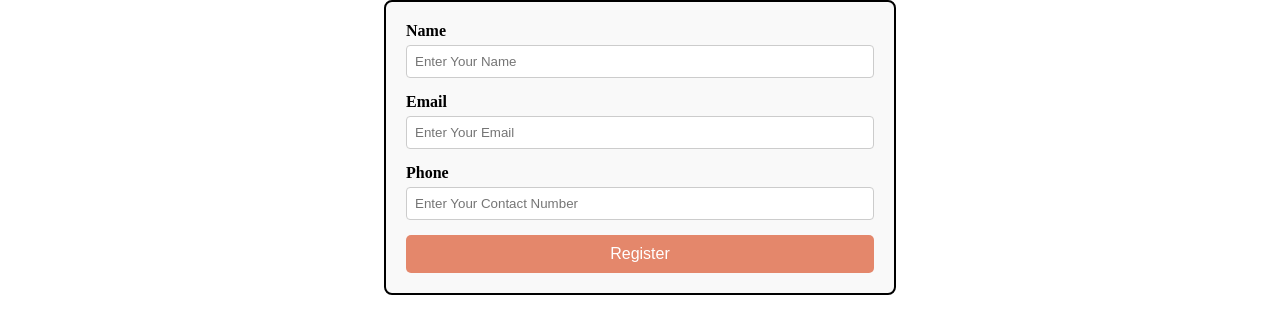
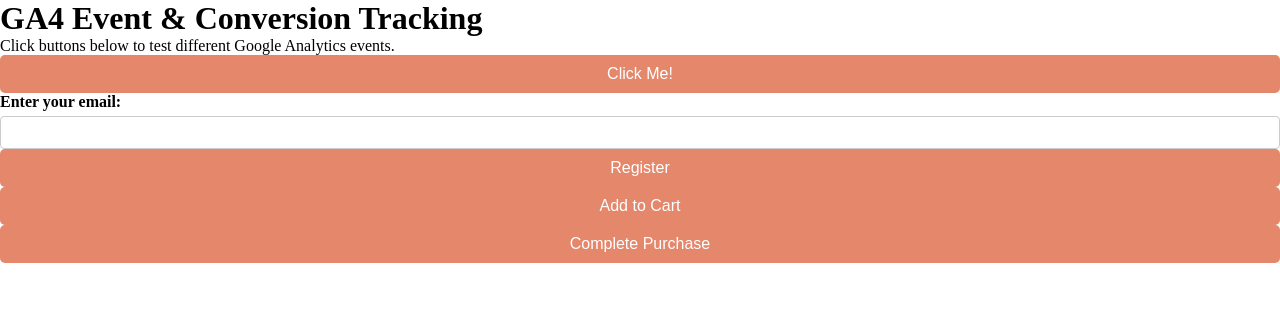
Before and after one commit to aditya34679/aditya, a plain HTML site: page index.html in a window 1280 px wide. Drawn offline with Linux system fonts and the light colour scheme.

Commit message:
Update index.html

```diff
--- a/index.html
+++ b/index.html
@@ -67,33 +67,79 @@
 </head>
 
 <body>
-    <div class="container">
-        <form action="#">
-            <div class="form-group">
-                <label for="name">Name</label>
-                <input type="text" id="name" name="name" placeholder="Enter Your Name" required>
-            </div>
-            <div class="form-group">
-                <label for="email">Email</label>
-                <input type="email" id="email" name="email" placeholder="Enter Your Email" required>
-            </div>
-            <div class="form-group">
-                <label for="phone">Phone</label>
-                <input type="tel" id="phone" name="phone" placeholder="Enter Your Contact Number" required>
-            </div>
-<button id="register-button">Register</button>
 
-<script>
-document.getElementById("register-button").addEventListener("click", function() {
-    gtag("event", "register_click", {
-        event_category: "engagement",
-        event_label: "Register Button",
-    });
-    alert("Event Registered");
-});
-</script>
-        </form>
-    </div>
+    <h1>GA4 Event & Conversion Tracking</h1>
+    <p>Click buttons below to test different Google Analytics events.</p>
+
+    <!-- Button Click Event -->
+    <button onclick="trackButtonClick()">Click Me!</button>
+
+    <!-- Registration Form -->
+    <form onsubmit="trackFormSubmission(event)">
+        <label for="email">Enter your email:</label>
+        <input type="email" id="email" name="email" required>
+        <button type="submit">Register</button>
+    </form>
+
+    <!-- Add to Cart -->
+    <button onclick="trackAddToCart()">Add to Cart</button>
+
+    <!-- Purchase Event -->
+    <button onclick="trackPurchase()">Complete Purchase</button>
+
+    <script>
+        // Track Button Click
+        function trackButtonClick() {
+            gtag('event', 'button_click', {
+                'event_category': 'User Interaction',
+                'event_label': 'Test Button',
+                'value': 1
+            });
+            alert('Button Click Event Sent!');
+        }
+
+        // Track Form Submission (Registration)
+        function trackFormSubmission(event) {
+            event.preventDefault(); // Prevent actual form submission
+
+            let email = document.getElementById('email').value;
+
+            gtag('event', 'registration', {
+                'event_category': 'User Signup',
+                'event_label': 'Form Submission',
+                'value': 1,
+                'email': email
+            });
+
+            alert('Registration Event Sent!');
+        }
+
+        // Track Add to Cart
+        function trackAddToCart() {
+            gtag('event', 'add_to_cart', {
+                'event_category': 'Ecommerce',
+                'event_label': 'Add Product',
+                'value': 1,
+                'currency': 'USD',
+                'items': [{ id: 'P123', name: 'Sample Product', price: 50 }]
+            });
+            alert('Add to Cart Event Sent!');
+        }
+
+        // Track Purchase (Conversion Event)
+        function trackPurchase() {
+            gtag('event', 'purchase', {
+                'event_category': 'Ecommerce',
+                'event_label': 'Order Completed',
+                'value': 100,
+                'currency': 'USD',
+                'transaction_id': 'T12345',
+                'items': [{ id: 'P123', name: 'Sample Product', price: 50 }]
+            });
+            alert('Purchase Event (Conversion) Sent!');
+        }
+    </script>
+
 </body>
 
 </html>
```
